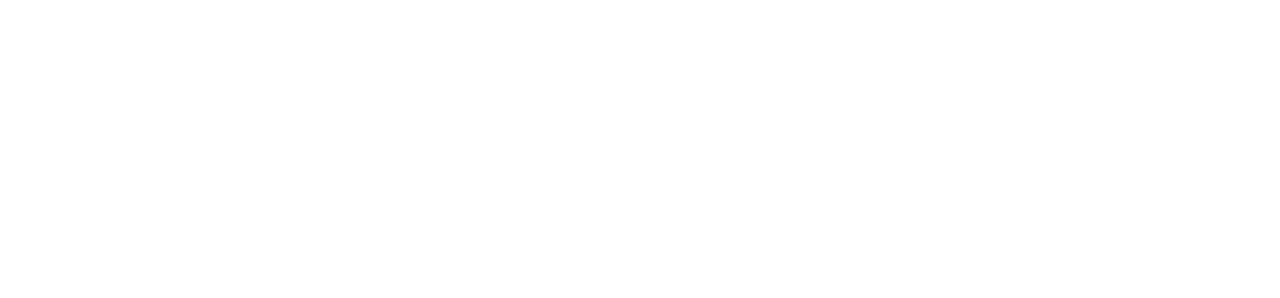
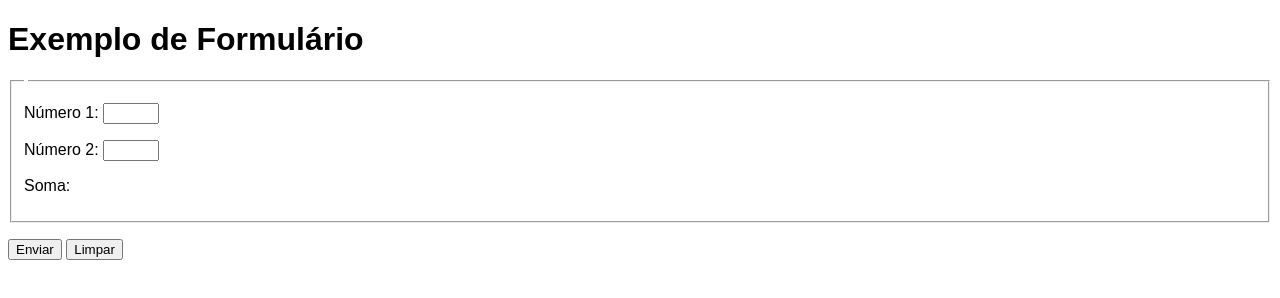
Before and after one commit to LucsasL/HTML5-CSS3-PTBR, a plain HTML site: page Curso em Vídeo/Exercicios/Módulo 4/Exercício 002/form 008.html in a window 1280 px wide. Drawn offline with Linux system fonts and the light colour scheme.

Commit message:
Update form 008.html

```diff
--- a/Curso em Vídeo/Exercicios/Módulo 4/Exercício 002/form 008.html
+++ b/Curso em Vídeo/Exercicios/Módulo 4/Exercício 002/form 008.html
@@ -1,11 +1,51 @@
 <!DOCTYPE html>
-<html lang="en">
+<html lang="pt-br">
 <head>
     <meta charset="UTF-8">
     <meta name="viewport" content="width=device-width, initial-scale=1.0">
-    <title>Document</title>
+    <title>
+        Formulário
+    </title>
+
+    <style>
+        body {
+            font-family: Arial, Helvetica, sans-serif;
+        }
+    </style>
 </head>
 <body>
+        <h1>
+            Exemplo de Formulário
+        </h1>
+
+    <form action="cadastro.php" method="get" autocomplete="on">
+
+        <fieldset>
+            <legend>
+
+            </legend>
+
+            <p>
+                <label for="in1">Número 1:</label>
+                    <input type="number" name="n1" id="in1" min="0" max="50" required oninput="isoma.innerHTML = Number(in1.value) + Number(in2.value)">
+            </p>
+
+            <p>
+                <label for="in2">Número 2:</label>
+                    <input type="number" name="n2" id="in2" min="0" max="50" required oninput="isoma.innerHTML = Number(in1.value) + Number(in2.value)">
+            </p>
+
+            <p>
+                <label for="isoma">Soma:</label>
+                    <output name="soma" id="isoma"></output>
+            </p>
+        </fieldset>
+
+        <p>
+            <input type="submit" value="Enviar">
+            <input type="reset" value="Limpar">
+        </p>
+    </form>
 
 </body>
 </html>
```
